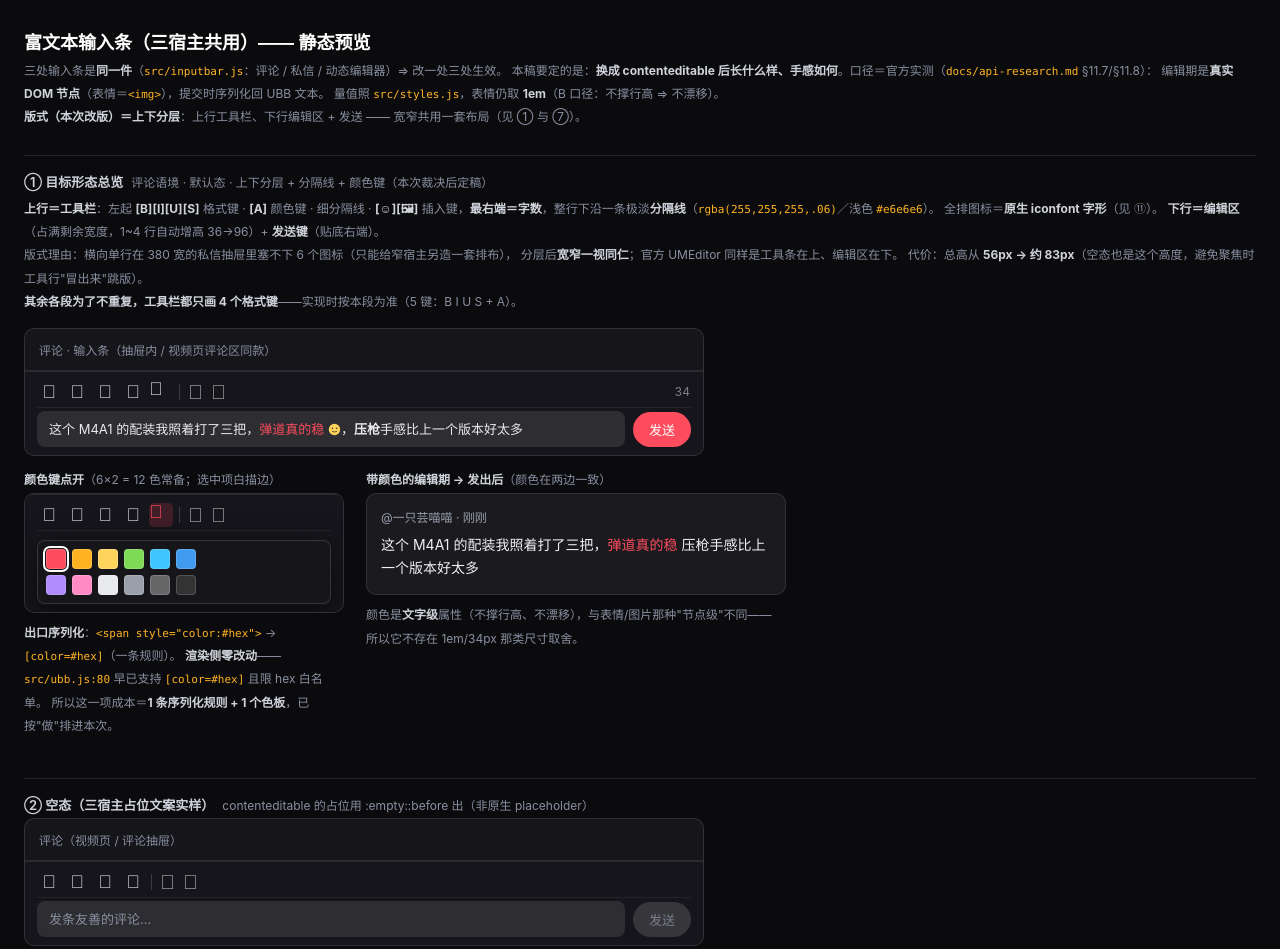
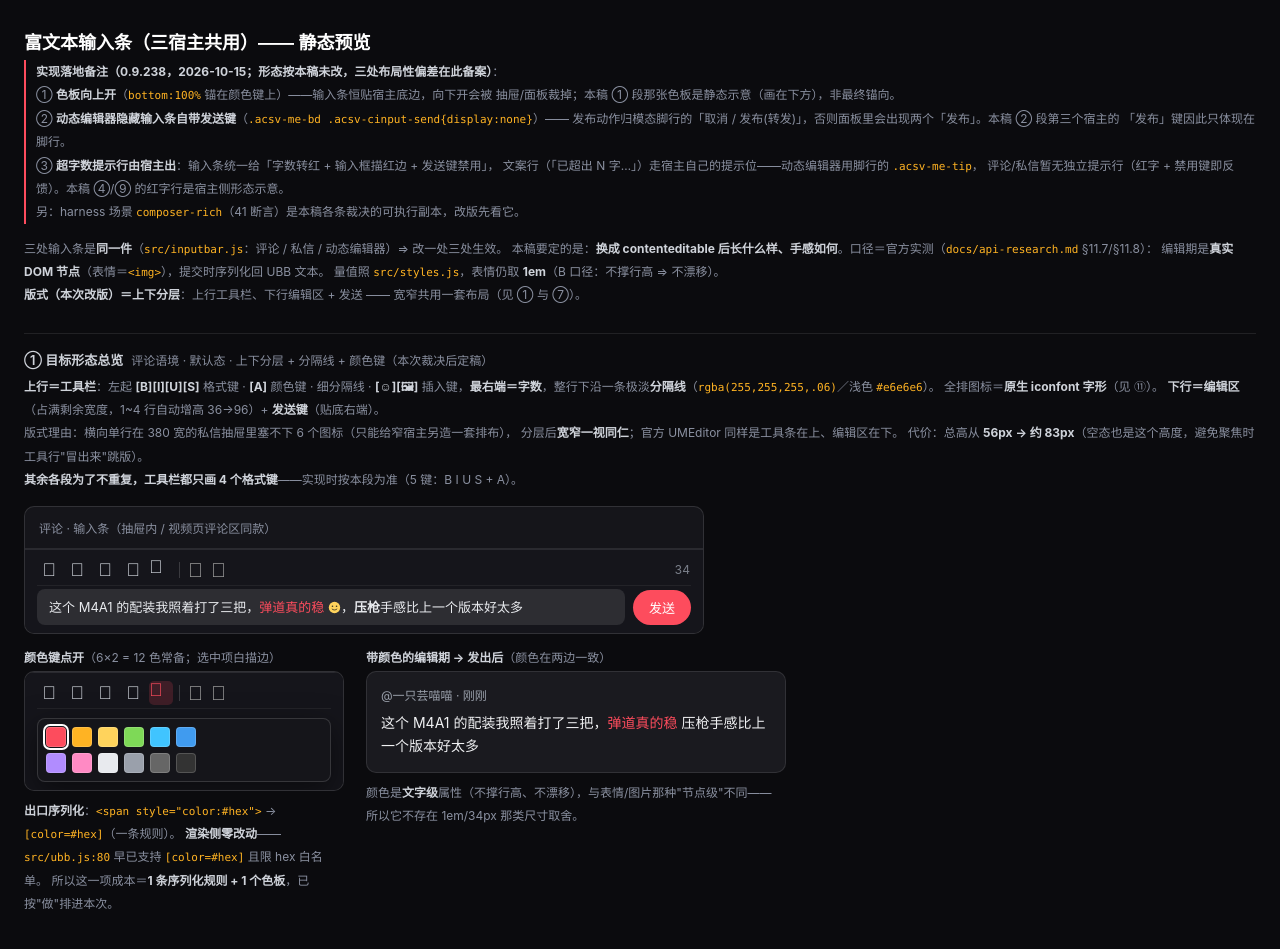
Before and after one commit to name-xxl/acfun-svfeed, a website: page docs/preview/composer-richtext.html in a window 1280 px wide. Shown: the top 949 px of the page. Drawn offline with Linux system fonts and the light colour scheme; a web font is replaced by a local one.

Commit message:
docs(preview)：composer-richtext 补三处布局性偏差备案（色板向上开/模态隐发送键/超字提示行归宿主）
确认稿留在仓库且不随实现改写形态；实现与稿面的三处偏差（都是布局必要性，非形态改版）
写进稿头备注，免得后来者拿稿子当逐像素依据。可执行副本＝harness 场景 composer-rich。

```diff
--- a/docs/preview/composer-richtext.html
+++ b/docs/preview/composer-richtext.html
@@ -203,6 +203,18 @@
 <body>
 <div class="board">
   <h1>富文本输入条（三宿主共用）—— 静态预览</h1>
+  <p class="note" style="border-left:2px solid var(--accent);padding-left:10px;margin-bottom:14px">
+    <b>实现落地备注（0.9.238，2026-10-15；形态按本稿未改，三处布局性偏差在此备案）</b>：<br>
+    ① <b>色板向上开</b>（<code>bottom:100%</code> 锚在颜色键上）——输入条恒贴宿主底边，向下开会被
+    抽屉/面板裁掉；本稿 ① 段那张色板是静态示意（画在下方），非最终锚向。<br>
+    ② <b>动态编辑器隐藏输入条自带发送键</b>（<code>.acsv-me-bd .acsv-cinput-send{display:none}</code>）——
+    发布动作归模态脚行的「取消 / 发布(转发)」，否则面板里会出现两个「发布」。本稿 ② 段第三个宿主的
+    「发布」键因此只体现在脚行。<br>
+    ③ <b>超字数提示行由宿主出</b>：输入条统一给「字数转红 + 输入框描红边 + 发送键禁用」，
+    文案行（「已超出 N 字…」）走宿主自己的提示位——动态编辑器用脚行的 <code>.acsv-me-tip</code>，
+    评论/私信暂无独立提示行（红字 + 禁用键即反馈）。本稿 ④/⑨ 的红字行是宿主侧形态示意。<br>
+    另：harness 场景 <code>composer-rich</code>（41 断言）是本稿各条裁决的可执行副本，改版先看它。
+  </p>
   <p class="hint">
     三处输入条是<b>同一件</b>（<code>src/inputbar.js</code>：评论 / 私信 / 动态编辑器）⇒ 改一处三处生效。
     本稿要定的是：<b>换成 contenteditable 后长什么样、手感如何</b>。口径＝官方实测（<code>docs/api-research.md</code> §11.7/§11.8）：
```
